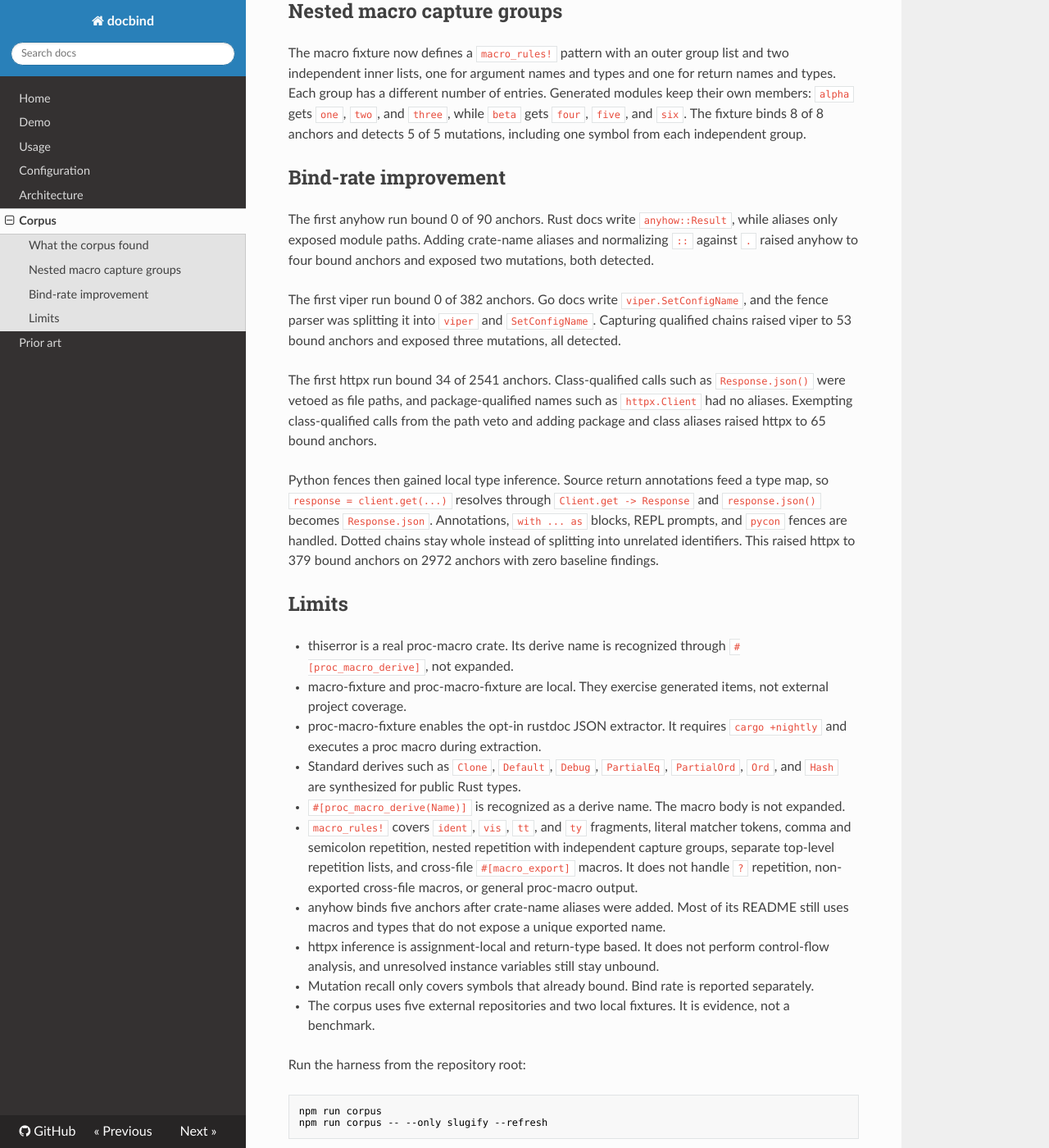
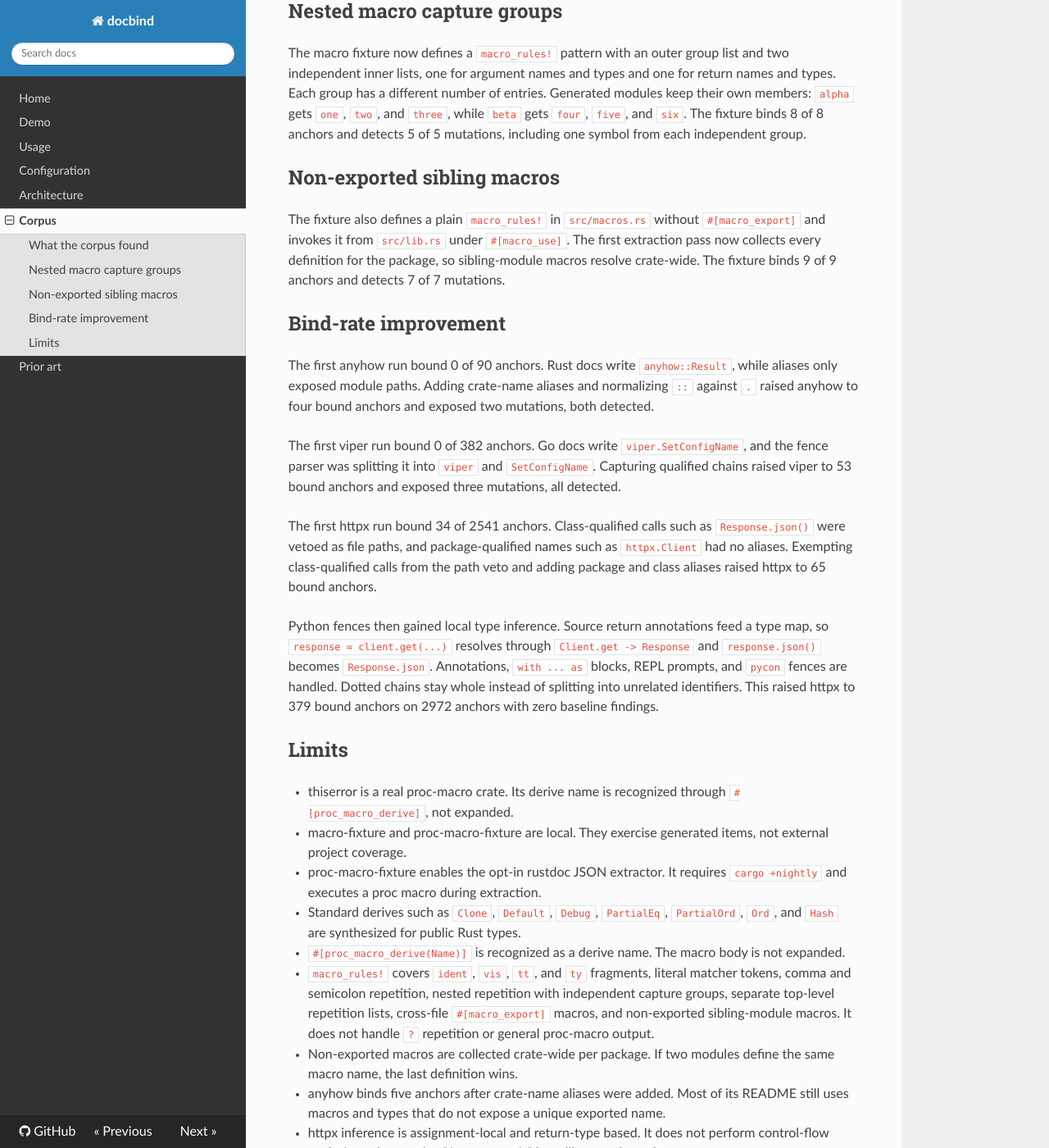
Before and after one commit to vindeckyy/docbind, an MkDocs documentation site: the page built from docs/corpus.md, in a window 1280 px wide and 1400 px high, scrolled down 1201 px. Shown: the whole window at 82% size. Built offline with MkDocs 1.6.1, drawn with Linux system fonts in a browser that asks for light colours; nearby versions of some CDN libraries.

Commit message:
Resolve non-exported sibling macros

```diff
--- a/docs/corpus.md
+++ b/docs/corpus.md
@@ -17,7 +17,7 @@ Latest snapshot: [corpus/report.json](https://github.com/vindeckyy/docbind/blob/
 | spf13/viper | Go | 2 | 293 | 53 | 0 | 3 | 3 | 0 | 0 |
 | encode/httpx | Python | 23 | 2972 | 379 | 0 | 3 | 3 | 0 | 0 |
 | dtolnay/thiserror | Rust | 1 | 162 | 12 | 0 | 2 | 2 | 0 | 0 |
-| macro-fixture (local) | Rust | 1 | 8 | 8 | 0 | 5 | 5 | 0 | 0 |
+| macro-fixture (local) | Rust | 1 | 9 | 9 | 0 | 7 | 7 | 0 | 0 |
 | proc-macro-fixture (local) | Rust | 1 | 2 | 2 | 0 | 0 | 0 | 0 | 0 |
 
 Editing the first anchored doc line produced zero findings in all seven cases. The three-way diff correctly treated the sentence change as a new claim and re-bound it to unchanged code.
@@ -34,6 +34,10 @@ The same run also found a missed mutation. Removing the typed declaration for `s
 ## Nested macro capture groups
 
 The macro fixture now defines a `macro_rules!` pattern with an outer group list and two independent inner lists, one for argument names and types and one for return names and types. Each group has a different number of entries. Generated modules keep their own members: `alpha` gets `one`, `two`, and `three`, while `beta` gets `four`, `five`, and `six`. The fixture binds 8 of 8 anchors and detects 5 of 5 mutations, including one symbol from each independent group.
+
+## Non-exported sibling macros
+
+The fixture also defines a plain `macro_rules!` in `src/macros.rs` without `#[macro_export]` and invokes it from `src/lib.rs` under `#[macro_use]`. The first extraction pass now collects every definition for the package, so sibling-module macros resolve crate-wide. The fixture binds 9 of 9 anchors and detects 7 of 7 mutations.
 
 ## Bind-rate improvement
 
@@ -52,7 +56,8 @@ Python fences then gained local type inference. Source return annotations feed a
 - proc-macro-fixture enables the opt-in rustdoc JSON extractor. It requires `cargo +nightly` and executes a proc macro during extraction.
 - Standard derives such as `Clone`, `Default`, `Debug`, `PartialEq`, `PartialOrd`, `Ord`, and `Hash` are synthesized for public Rust types.
 - `#[proc_macro_derive(Name)]` is recognized as a derive name. The macro body is not expanded.
-- `macro_rules!` covers `ident`, `vis`, `tt`, and `ty` fragments, literal matcher tokens, comma and semicolon repetition, nested repetition with independent capture groups, separate top-level repetition lists, and cross-file `#[macro_export]` macros. It does not handle `?` repetition, non-exported cross-file macros, or general proc-macro output.
+- `macro_rules!` covers `ident`, `vis`, `tt`, and `ty` fragments, literal matcher tokens, comma and semicolon repetition, nested repetition with independent capture groups, separate top-level repetition lists, cross-file `#[macro_export]` macros, and non-exported sibling-module macros. It does not handle `?` repetition or general proc-macro output.
+- Non-exported macros are collected crate-wide per package. If two modules define the same macro name, the last definition wins.
 - anyhow binds five anchors after crate-name aliases were added. Most of its README still uses macros and types that do not expose a unique exported name.
 - httpx inference is assignment-local and return-type based. It does not perform control-flow analysis, and unresolved instance variables still stay unbound.
 - Mutation recall only covers symbols that already bound. Bind rate is reported separately.
--- a/package.json
+++ b/package.json
@@ -1,6 +1,6 @@
 {
   "name": "@vindeckyy/docbind",
-  "version": "0.1.11",
+  "version": "0.1.12",
   "description": "Static analysis for stale symbol references in markdown. Supports TypeScript, JavaScript, Python, Rust, and Go.",
   "type": "module",
   "bin": {
```
Also changed, not shown: CHANGELOG.md (+19 -0 lines), README.md (+4 -4 lines), corpus/fixtures/macro-crate/docs/api.md (+2 -0 lines), 9 other files.
